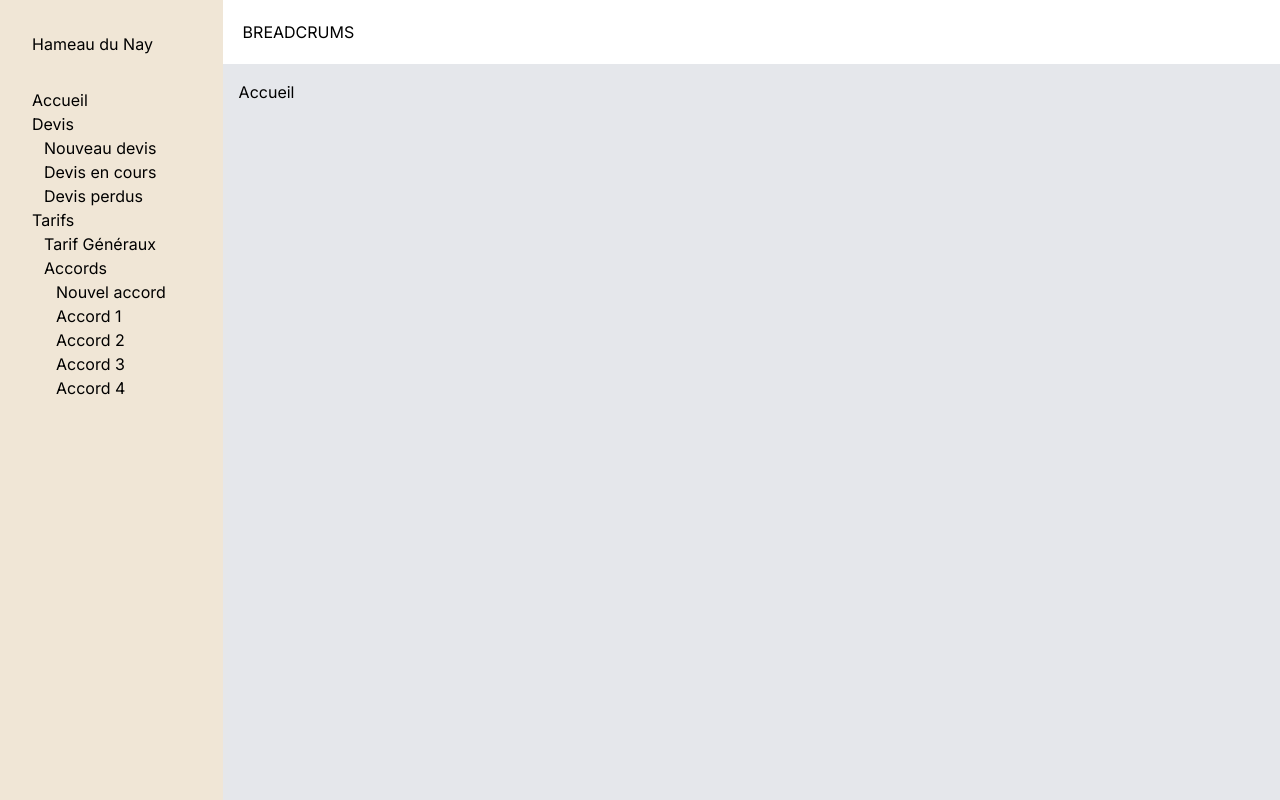
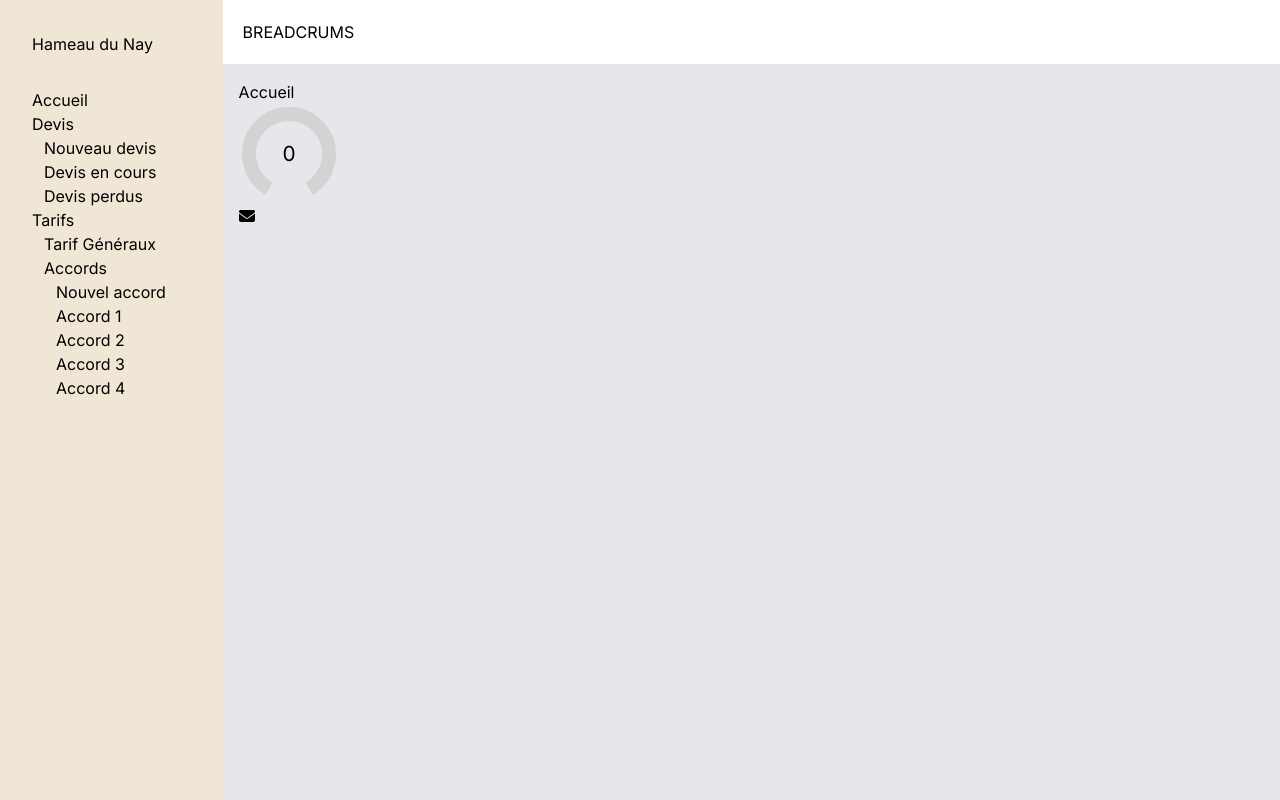
Before and after one commit to BahAilime/gestion-du-nay, a Next.js app: page / in a window 1280 px wide. Built offline with nearby package versions, Linux system fonts and the light colour scheme.

Commit message:
Instal + test de primereact et fontawesome

```diff
--- a/app/layout.tsx
+++ b/app/layout.tsx
@@ -2,6 +2,8 @@ import type { Metadata } from "next";
 import Link from "next/link";
 import { Inter } from "next/font/google";
 import "./globals.css";
+
+import { PrimeReactProvider } from 'primereact/api';
 
 const inter = Inter({ subsets: ["latin"] });
 
@@ -16,6 +18,7 @@ export default function RootLayout({
   children: React.ReactNode;
 }>) {
   return (
+    <PrimeReactProvider>
       <html lang="fr">
         <body className={`h-screen w-full flex flex-row ${inter.className}`}>
           <aside className="h-full w-64 flex flex-col p-8 content-center gap-8 bg-nay-white">
@@ -52,5 +55,6 @@ export default function RootLayout({
           </main>
         </body>
       </html>
+    </PrimeReactProvider>
   );
 }
--- a/app/page.tsx
+++ b/app/page.tsx
@@ -1,9 +1,19 @@
+'use client'
 // import Image from "next/image";
 
+import { Knob } from 'primereact/knob';
+import { useState } from 'react';
+import { FontAwesomeIcon } from '@fortawesome/react-fontawesome'
+import { faEnvelope } from '@fortawesome/free-solid-svg-icons'
+
+
 export default function Home() {
+  const [value, setValue] = useState(0);
   return (
     <>
       <h1>Accueil</h1>
+      <Knob value={value} onChange={(e) => setValue(e.value)} />
+      <FontAwesomeIcon icon={faEnvelope} />
     </>
   );
 }
--- a/package.json
+++ b/package.json
@@ -10,7 +10,11 @@
     "tauri": "tauri"
   },
   "dependencies": {
+    "@fortawesome/fontawesome-svg-core": "^6.5.2",
+    "@fortawesome/free-solid-svg-icons": "^6.5.2",
+    "@fortawesome/react-fontawesome": "^0.2.0",
     "next": "14.1.4",
+    "primereact": "^10.6.3",
     "react": "^18",
     "react-dom": "^18"
   },
```
Also changed, not shown: 1 other file (tests, documents, lock files or other folders). Lines whose indentation alone changed are shown as unchanged.
